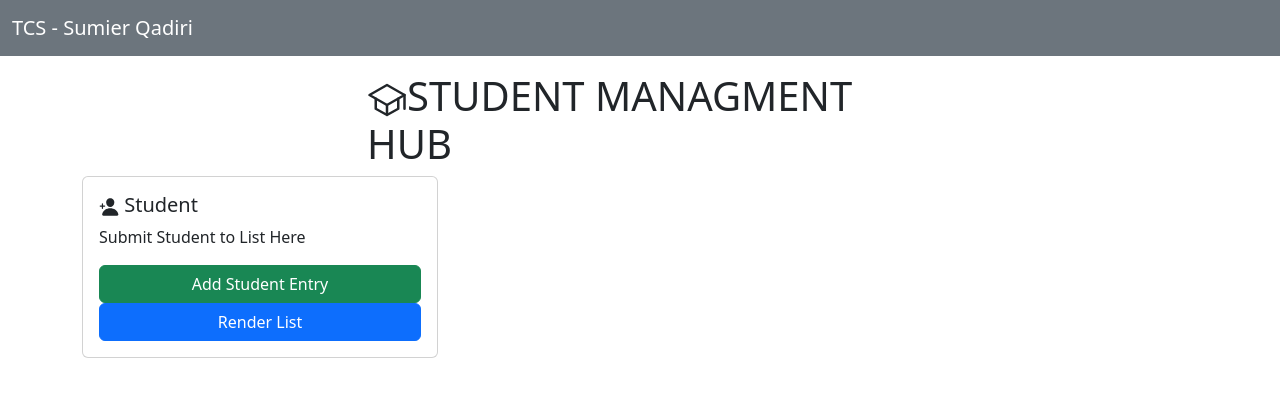
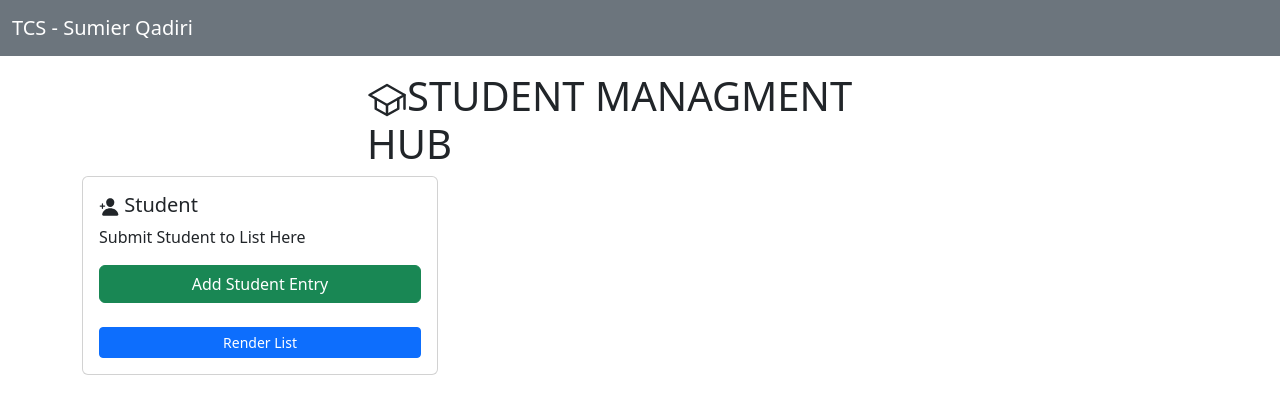
Before and after one commit to SumQ22/MetLife_Demo, a React (Create React App) app: page / in a window 1280 px wide. Shown: the top 414 px of the page. Built offline with nearby package versions, Linux system fonts and the light colour scheme; no server answers.

Commit message:
put space between buttons on add and render

```diff
--- a/src/FrontPage.tsx
+++ b/src/FrontPage.tsx
@@ -92,7 +92,8 @@ export class FrontPage extends Component<{}, MyState> {
                                     Submit Student to List Here
                                 </CardText>
                                 <Button block color="success" onClick= {this.toggle}>Add Student Entry</Button>
-                                <Button block color="primary" onClick={() => window.location.reload()}>Render List</Button>
+                                <br/>
+                                <Button block color="primary" size="sm" onClick={() => window.location.reload()}>Render List</Button>
                             </Card>
                         </Col>
                     </Row>
```
